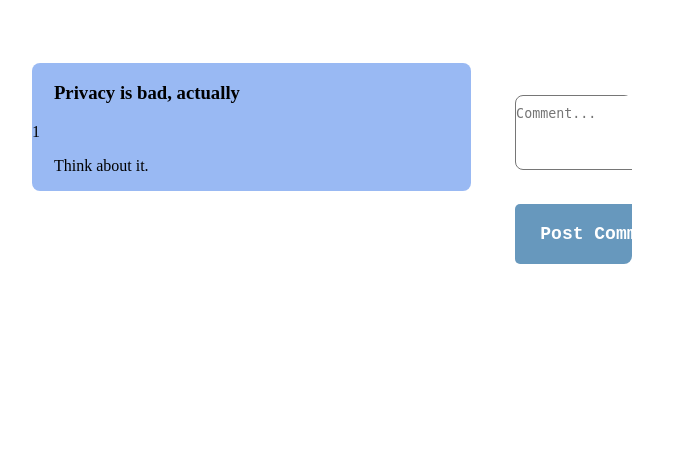
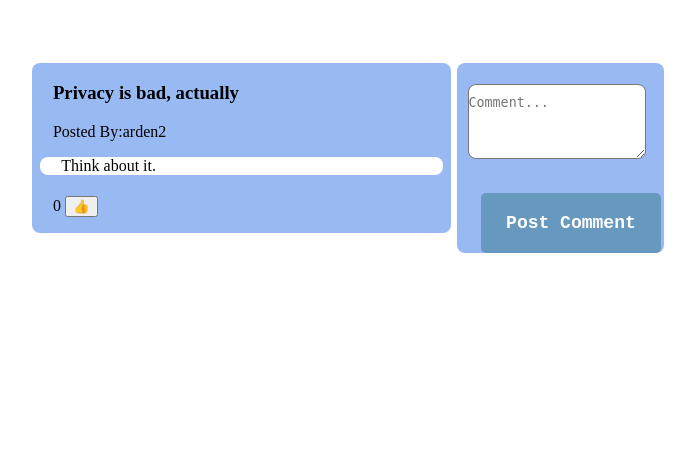
Before and after one commit to cs77-S25/final_project-acole1-lloisea1-mmcerle1, a Flask app: page /forum_item/1 in a window 1280 px wide. Shown: the part 46-509 px from the top of the page, without its empty margins (292-987 px from the left). Run offline with Flask 3, Linux system fonts and the light colour scheme; data comes from the database, SQL or seed files in the repository; data that the repository does not hold is empty.

Commit message:
Update forum_item.html

```diff
--- a/templates/forum_item.html
+++ b/templates/forum_item.html
@@ -12,28 +12,36 @@
 
     <div class = "content">
         <h3>{{ post.title }}</h3>
-        <span class="author">{{  post.author }}</span>
-        <p>{{ post.content }}</p>
-
+        <p class="author">Posted By:{{  post.user.username }}</p>
+        <p class = "post_content">{{ post.content }}</p>
+        <p> {{ post.likes}}
+            <button id = "like"> &#128077; </button>
+        </p>
     </div>
 
+    <div class = "comments_and_make_comments">
         <div id = "comments" class="comments">
             {% for comment in comments %}
                 <div id = "comment" class = "comment">
-                <span>{{ comment.author }}:</span>
+                    <span>{{ comment.user.username }}:</span>
                     <p>{{ comment.content }}</p>
                 </div>
             {% endfor %}
+
+        </div>
 
         <form id="comment_form">
             <textarea name="comment" id = "inputted_comment" class="form-control mb-2" placeholder="Comment..." required></textarea>
             <button type="submit" id = "comment_btn" class="btn-btn-secondary">Post Comment</button>
             <!-- Remember to change back to submit type for button -->
         </form>
+
     </div>
+
 </div>
 <script type="text/javascript">
     let commenturl = "{{ url_for('forum_item', post_id=post.id) }}"
+    let id = "{{ post.id }}"
 </script>
 <script src="{{ url_for('static', filename='js/forum_item.js') }}" defer></script>
 
```
Lines whose indentation alone changed are shown as unchanged.
